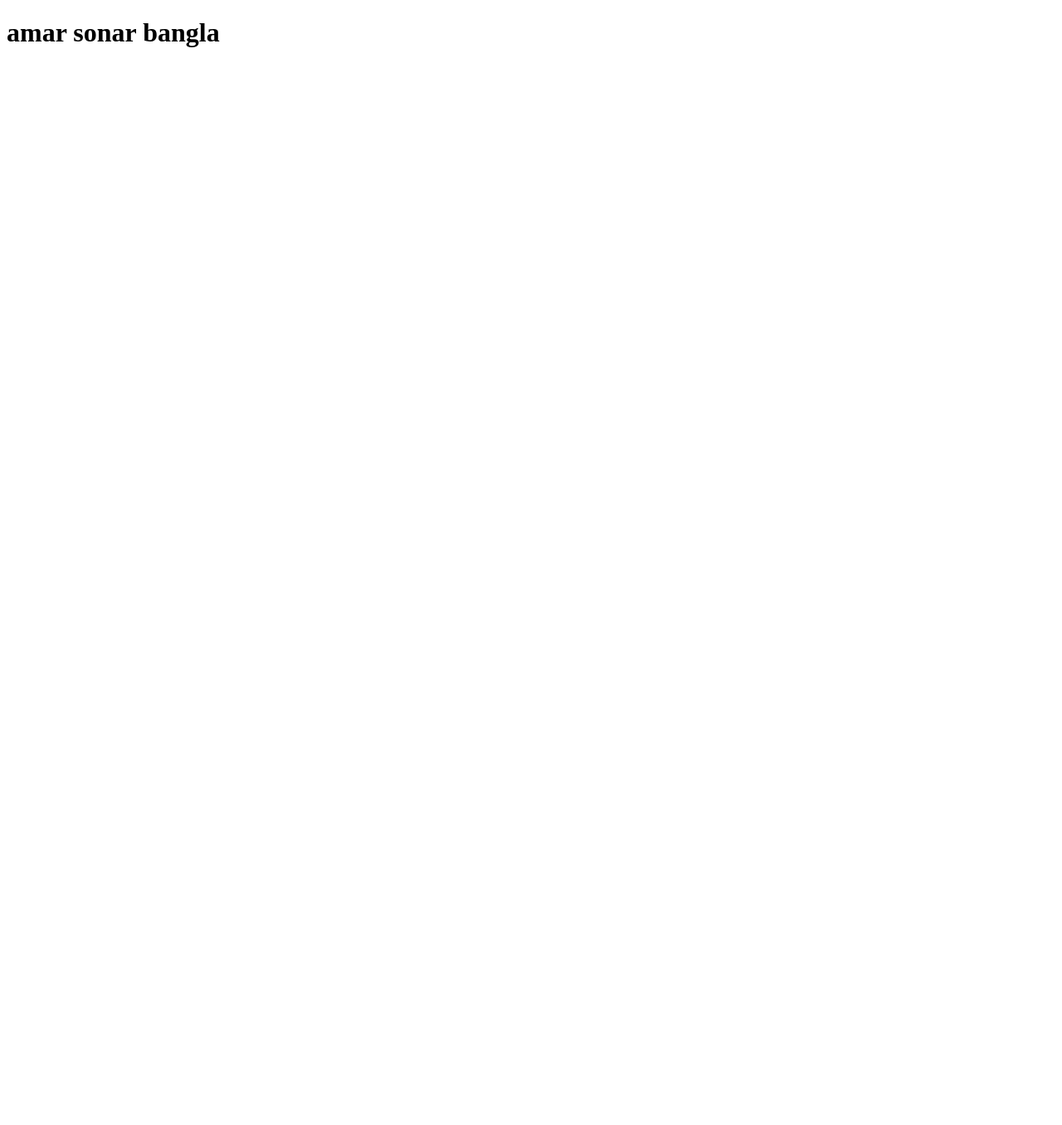
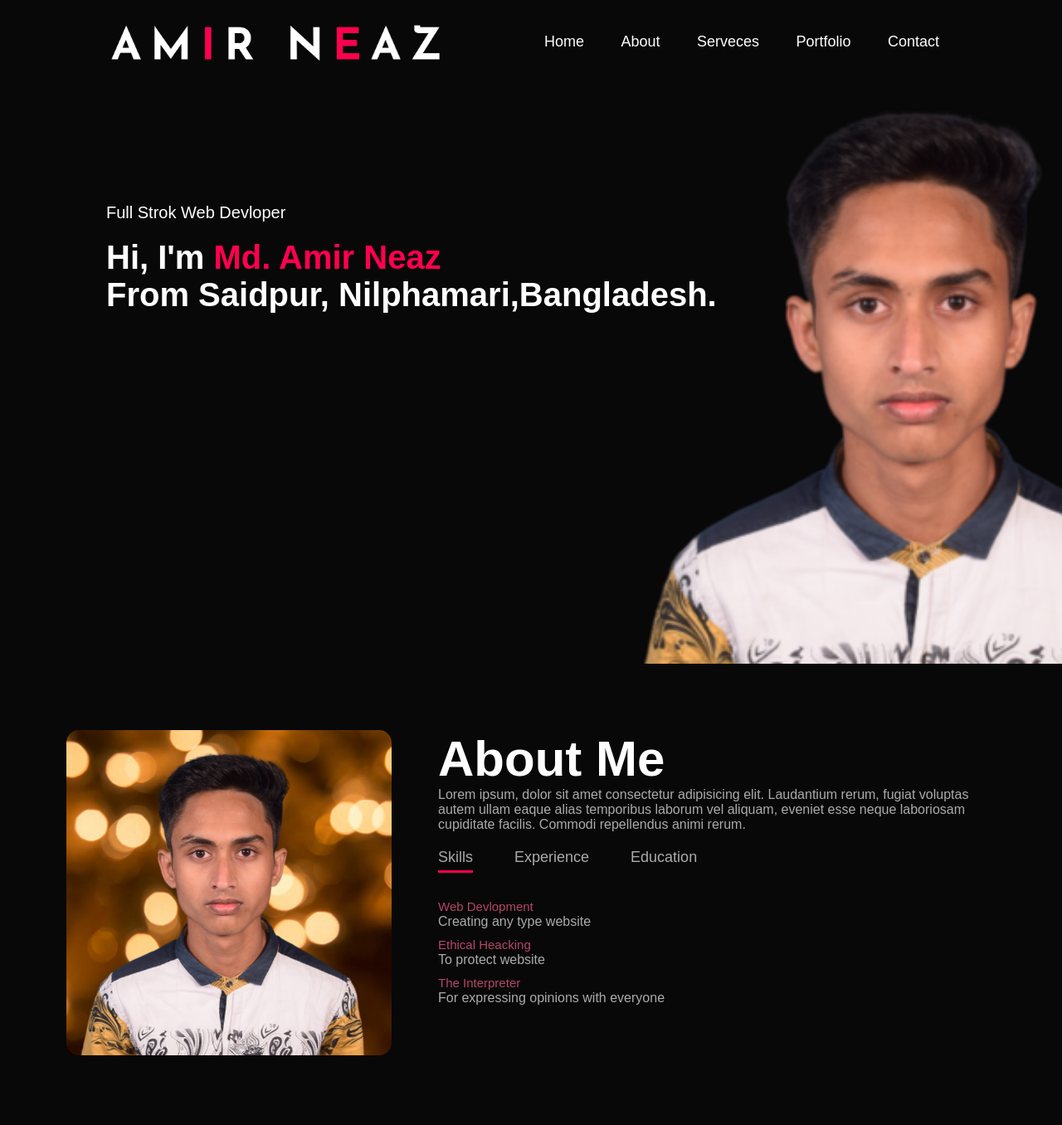
Before and after one commit to amir20021225/Me, a plain HTML site: page index.html in a window 1280 px wide. Shown: the whole page at 83% size. Before the commit the page ends 800 px from the top, so only its background shows below. Drawn offline with Linux system fonts and the light colour scheme.

Commit message:
portfolio

```diff
--- a/index.html
+++ b/index.html
@@ -1,13 +1,97 @@
 <!DOCTYPE html>
 <html lang="en">
+
 <head>
     <meta charset="UTF-8">
     <meta http-equiv="X-UA-Compatible" content="IE=edge">
     <meta name="viewport" content="width=device-width, initial-scale=1.0">
     <title>Mohammad Amir Neaz</title>
+    <link rel="stylesheet" href="style.css">
 </head>
+
 <body>
-    <h1>amar sonar bangla </h1>
+    <div id="header">
+        <div class="container">
+            <nav>
+                <img src="img/logo01.png" class="logo">
+                <ul>
+                    <li><a href="#">Home</a></li>
+                    <li><a href="#">About</a></li>
+                    <li><a href="#">Serveces</a></li>
+                    <li><a href="#">Portfolio</a></li>
+                    <li><a href="#">Contact</a></li>
+                </ul>
+            </nav>
+            <div class="header-text">
+                <p>Full Strok Web Devloper</p>
+                <h1>Hi, I'm <span>Md. Amir Neaz </span> <br> From Saidpur, Nilphamari,Bangladesh.
+
+                </h1>
+            </div>
+        </div>
+    </div>
+    <!-- --------about------ -->
+<div id="about">
+    <div class="comtainer">
+        <div class="row">
+            <div class="about-col-1">
+                <img src="img/02.png" >
+            </div>
+            <div class="about-col-2">
+                <h1 class="sub">About Me</h1>
+                <p>Lorem ipsum, dolor sit amet consectetur adipisicing elit. Laudantium rerum, fugiat voluptas autem ullam eaque alias temporibus laborum vel aliquam, eveniet esse neque laboriosam cupiditate facilis. Commodi repellendus animi rerum.</p>
+                <div class="tab-titles">
+                    <p class="tab-links active-link" onclick="opentab('Skills')">Skills</p>
+                    <p class="tab-links"onclick="opentab('Experience')">Experience</p>
+                    <p class="tab-links"onclick="opentab('Education')">Education</p>
+                </div>
+                <div class="tab-contents act-tab" id="Skills">
+                    <ul>
+                        <li><span> Web Devlopment</span><br>Creating any type website </li>
+                        <li><span> Ethical Heacking</span><br>To protect website </li>
+                        <li><span> The Interpreter</span><br>For expressing opinions with everyone </li>
+
+                    </ul>
+                </div>
+                <div class="tab-contents"id="expressing">
+                    <ul>
+                        <li><span> Web Devlopment</span><br>Creating any type website </li>
+                        <li><span> Ethical Heacking</span><br>To protect website </li>
+                        <li><span> The Interpreter</span><br>For expressing opinions with everyone </li>
+
+                    </ul>
+                </div>
+                <div class="tab-contents"id="Education">
+                    <ul>
+                        <li><span> Web Devlopment</span><br>Creating any type website </li>
+                        <li><span> Ethical Heacking</span><br>To protect website </li>
+                        <li><span> The Interpreter</span><br>For expressing opinions with everyone </li>
+
+                    </ul>
+                </div>
+            </div>
+        </div>
+    </div>
+</div>
+<script>
+    var tablinks = document.getElementsByClassName("tab-link");
+    var tabcontents = document.getElementsByClassName("tab-contents");
+    function opentab(tabname){
+        for(tablink of tablinks){
+            tablink.classlist.remove("active-link")
+        }
+        for(tabcontent of tabcontents){
+            tabcontents.classlist.remove("act-tab");
+        }
+    }
+
+
+
+
+</script>
+
+
 
 </body>
+
 </html>
--- /dev/null
+++ b/style.css
@@ -0,0 +1,136 @@
+* {
+    margin: 0;
+    padding: 0;
+    font-family: 'Poppins', sans-serif;
+    box-sizing: border-box;
+}
+
+body {
+    background: #080808;
+    color: #fff;
+
+
+}
+
+#header {
+    width: 100%;
+    height: 100vh;
+    background-image: url(img/01.png);
+    background-size: cover;
+    background-position: center;
+
+}
+.container{
+    padding: 10px 10%;
+
+}
+nav{
+    display: flex;
+    align-items: center;
+    justify-content: space-between;
+    flex-wrap: wrap;
+
+}
+.logo{
+    height: 100%;
+    width: 40%;
+}
+nav ul li{
+    display: inline-block;
+    list-style: none;
+    margin: 10px 20px ;
+}
+nav ul li a{
+    color: #fff;
+    text-decoration: none;
+    font-size: 18px;
+    position: relative;
+}
+nav ul li a::after{
+    content: '';
+    width: 0;
+    height: 3px;
+    background: #ff004f;
+    position: absolute;
+    left: 0;
+    bottom: -6px;
+    transition: 0.3s;
+}
+nav ul li a:hover::after{
+    width: 100%;
+}
+.header-text{
+    margin-top: 15%;
+    font-size: 20px;
+}
+.header-text h1{
+    font-size: 40px;
+    margin-top: 20px;
+}
+.header-text h1 span{
+    color: #ff004f;
+}
+/* --------about------- */
+#about{
+    padding: 80px;
+    color: #ababab;
+}
+.row{
+    display: flex;
+    justify-content: space-between;
+    flex-wrap: wrap;
+}
+.about-col-1{
+    flex-basis: 35%;
+}
+.about-col-1 img{
+    width: 100%;
+    border-radius: 15px;
+}
+.about-col-2{
+    width: 60%;
+
+}
+.sub{
+    font-size: 60px;
+    font-weight: 600;
+    color: #fff;
+}
+.tab-titles{
+    display: flex;
+    margin: 20px 0 40px;
+    }
+.tab-links{
+    margin-right: 50px;
+    font-size: 18px;
+    font-weight: 500;
+    cursor: pointer;
+    position: relative;
+}
+.tab-links::after{
+    content: '';
+    width: 0;
+    height: 3px;
+    background: #ff004f;
+    position: absolute;
+    left: 0;
+    bottom: -8px;
+    transition: 0.3s;
+}
+.tab-links.active-link::after{
+    width: 100%;
+}
+.tab-contents ul li{
+    list-style: none;
+    margin: 10px 0;
+}
+.tab-contents ul li span{
+    color: #b54767;
+    font-size: 15px;
+}
+.tab-contents{
+    display: none;
+}
+.tab-contents.act-tab{
+    display: block;
+}
```
Also changed, not shown: img/01.png (added), img/02.png (added), img/logo01.png (added), img/phone.png (added), img/work-1.png (added), img/work-2.png (added), img/work-3.png (added), 1 other file.
